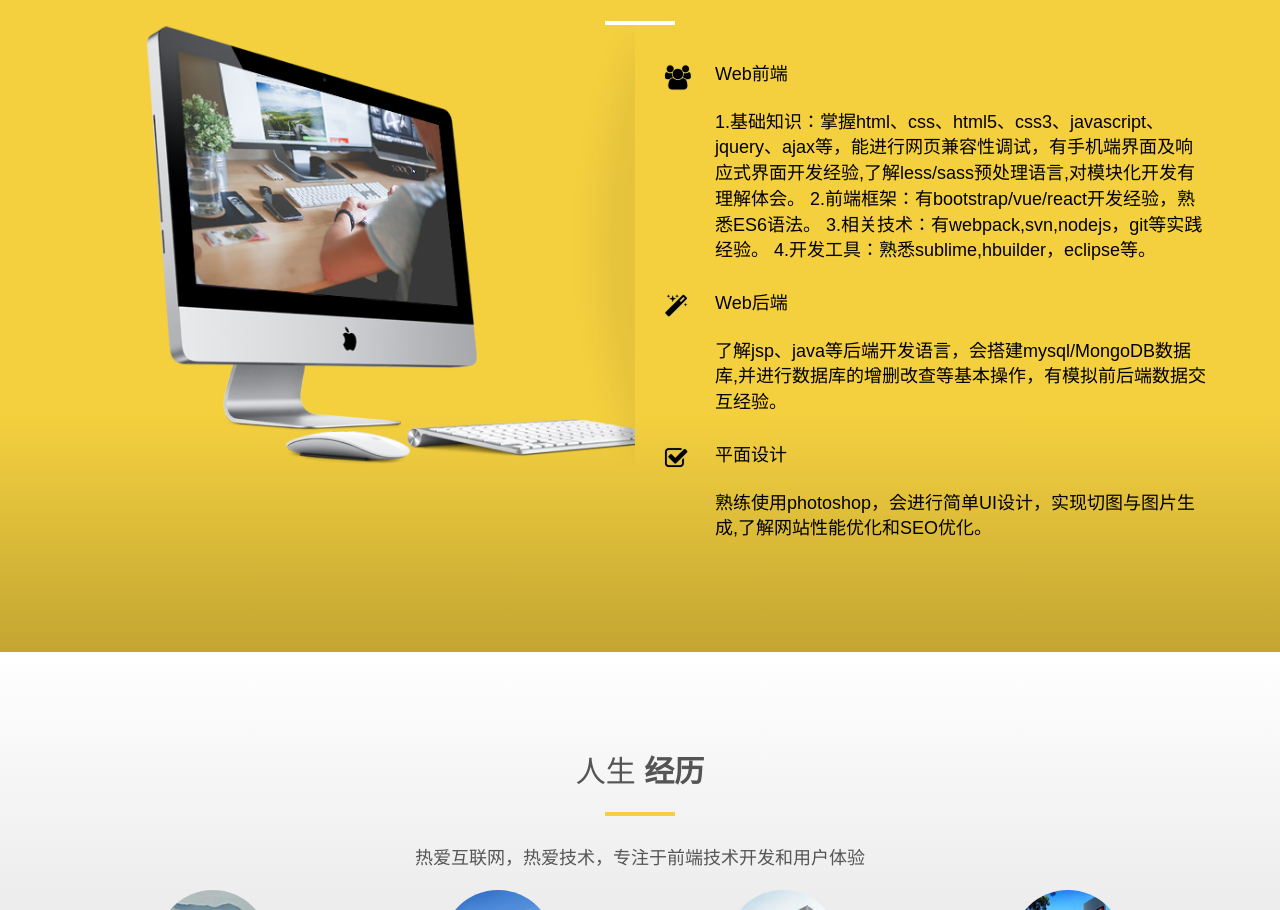
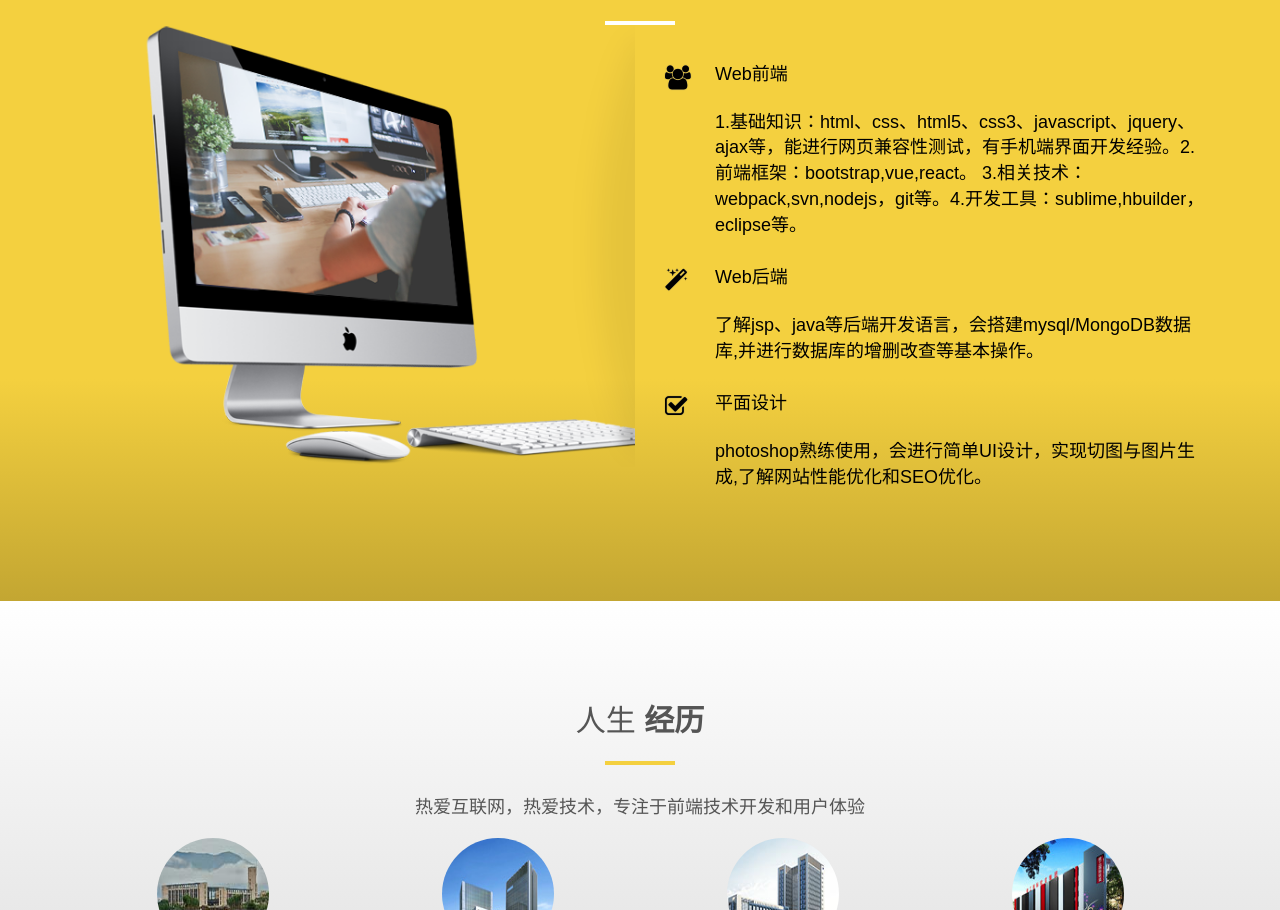
Before and after one commit to ssxdjq/personal-pages, a plain HTML site: page index.html in a window 1280 px wide. Shown: the part 2399-3309 px from the top of the page. Drawn offline with Linux system fonts and the light colour scheme.

Commit message:
Update index.html

```diff
--- a/index.html
+++ b/index.html
@@ -275,16 +275,13 @@
       <div class="col-md-6">
         <div class="about-text"> <i class="fa fa-users"></i>
           <div class="padding-left"><h4>Web前端</h4>
-          <p>1.基础知识：掌握html、css、html5、css3、javascript、jquery、ajax等，能进行网页兼容性调试，有手机端界面及响应式界面开发经验,了解less/sass预处理语言,对模块化开发有理解体会。
-2.前端框架：有bootstrap/vue/react开发经验，熟悉ES6语法。
-3.相关技术：有webpack,svn,nodejs，git等实践经验。
-4.开发工具：熟悉sublime,hbuilder，eclipse等。</p></div>
+          <p>1.基础知识：html、css、html5、css3、javascript、jquery、ajax等，能进行网页兼容性测试，有手机端界面开发经验。2.前端框架：bootstrap,vue,react。 3.相关技术：webpack,svn,nodejs，git等。4.开发工具：sublime,hbuilder，eclipse等。</p></div>
           <i class="fa fa-magic"></i>
           <div class="padding-left"><h4>Web后端</h4>
-          <p>了解jsp、java等后端开发语言，会搭建mysql/MongoDB数据库,并进行数据库的增删改查等基本操作，有模拟前后端数据交互经验。</p></div>
+          <p>了解jsp、java等后端开发语言，会搭建mysql/MongoDB数据库,并进行数据库的增删改查等基本操作。</p></div>
           <i class="fa fa-check-square-o"></i>
           <div class="padding-left"><h4>平面设计</h4>
-          <p>熟练使用photoshop，会进行简单UI设计，实现切图与图片生成,了解网站性能优化和SEO优化。</p></div>
+          <p>photoshop熟练使用，会进行简单UI设计，实现切图与图片生成,了解网站性能优化和SEO优化。</p></div>
         </div>
       </div>
     </div>
@@ -466,10 +463,10 @@
     <div class="pull-right fnav">
       <ul class="footer-social">
 	    <li><a href="http://v.t.sina.com.cn/share/share.php?url=http://blog.youzewang.com/jianli&title=沈淑欣简历"><i class="icon iconfont">&#xe66e;</i></a></li>
-        <li><a href="http://connect.qq.com/widget/shareqq/index.html?url=http://blog.youzewang.com/jianli=&title=沈淑欣简历"> <i class="icon iconfont">&#xe629;</i></a></li>
-        <li><a href="http://sns.qzone.qq.com/cgi-bin/qzshare/cgi_qzshare_onekey?url=http://blog.youzewang.com/jianli&title=沈淑欣简历"> <i class="icon iconfont">&#xe616;</i></a></li>
+        <li><a href="http://connect.qq.com/widget/shareqq/index.html?url=https://ssxdjq.github.io/personal-pages/index.html"> <i class="icon iconfont">&#xe629;</i></a></li>
+        <li><a href="http://sns.qzone.qq.com/cgi-bin/qzshare/cgi_qzshare_onekey?url=https://ssxdjq.github.io/personal-pages/index.html"> <i class="icon iconfont">&#xe616;</i></a></li>
 
-        <li><a href="http://share.renren.com/share/buttonshare.do?link=http://blog.youzewang.com/jianli&title=沈淑欣简历"><i class="icon iconfont">&#xe66b;</i></a></li>
+        <li><a href="http://share.renren.com/share/buttonshare.do?link=https://ssxdjq.github.io/personal-pages/index.html"><i class="icon iconfont">&#xe66b;</i></a></li>
       </ul>
     </div>
   </div>
```
